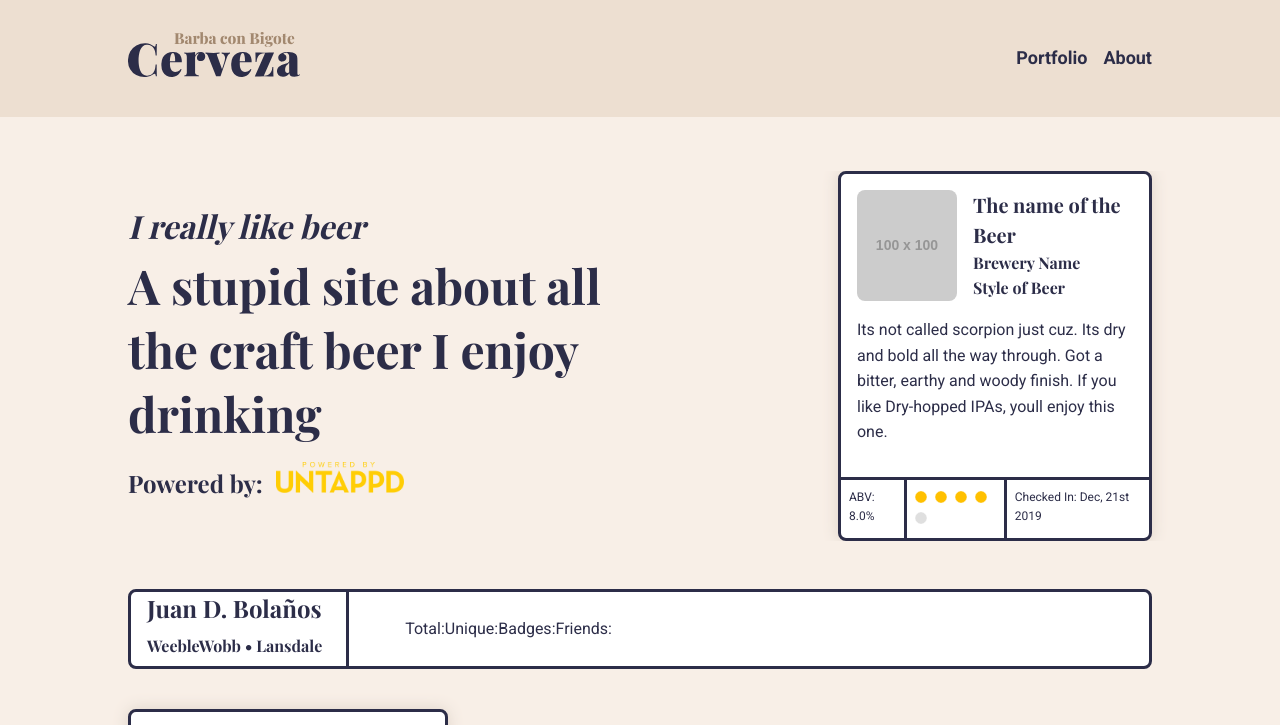
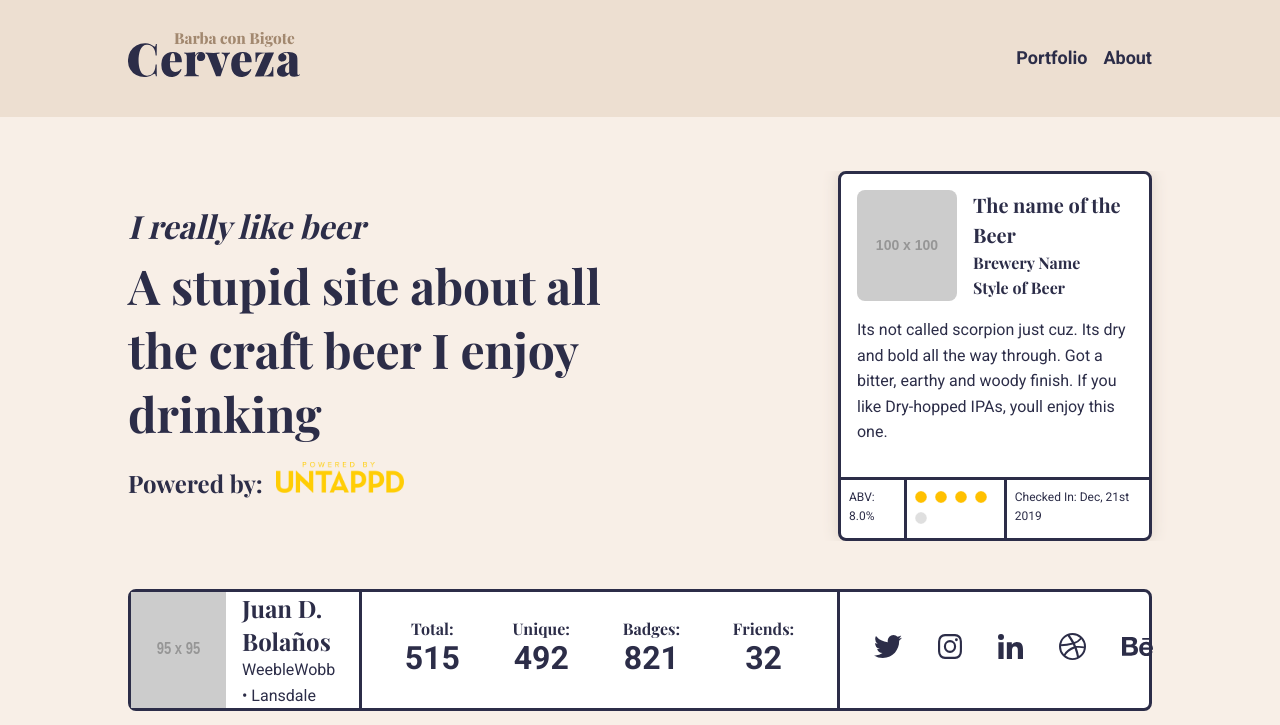
Before and after one commit to WeebleWobb/barba-cerveza, a website: page src/index.html in a window 1280 px wide. Shown: the top 725 px of the page. Drawn offline with nearby package versions, Linux system fonts and the light colour scheme; placeholder pictures from the web are drawn by us; a web font is replaced by a local one.

Commit message:
Profile component dev and style

```diff
--- a/src/index.html
+++ b/src/index.html
@@ -76,32 +76,30 @@
       </div>
     </section>
     <!-- Profile stats Section -->
-    <section class="profile">
-      <div class="container">
+    <section class="profile container">
       <div class="profile__info">
-          <img src="" alt="">
+        <img src="https://via.placeholder.com/95" alt="Profile Picture">
         <div>
           <h4>Juan D. Bolaños </h4>
-            <h6>WeebleWobb  •  Lansdale</h6>
+          <p>WeebleWobb  •  Lansdale</p>
         </div>
       </div>
       <div class="profile__stats">
         <ul>
-            <li>Total:</li>
-            <li>Unique:</li>
-            <li>Badges:</li>
-            <li>Friends:</li>
+          <li>Total:<span class="profile__stats--number">515</span></li>
+          <li>Unique:<span class="profile__stats--number">492</span></li>
+          <li>Badges:<span class="profile__stats--number">821</span></li>
+          <li>Friends:<span class="profile__stats--number">32</span></li>
         </ul>
       </div>
       <div class="profile__social">
         <ul>
-            <li></li>
-            <li></li>
-            <li></li>
-            <li></li>
-            <li></li>
+          <li><img src="./assets/social/twitter.svg" alt="Twitter"></li>
+          <li><img src="./assets/social/instagram.svg" alt="Instagram"></li>
+          <li><img src="./assets/social/linkedin.svg" alt="LinkedIn"></li>
+          <li><img src="./assets/social/dribbble.svg" alt="Dribbble"></li>
+          <li><img src="./assets/social/behance.svg" alt="Behance"></li>
         </ul>
-        </div>
       </div>
     </section>
     <!-- Checkins Sections -->
--- /dev/null
+++ b/src/scss/components/_profile.scss
@@ -0,0 +1,62 @@
+.profile {
+  margin-bottom: 40px;
+  display: flex;
+  flex-direction: row;
+  background-color: #ffffff;
+  border: 3px solid #2C2D48;
+  border-radius: .5rem;
+
+  &__info {
+    display: flex;
+    flex-direction: row;
+    border-right: 3px solid #2C2D48;
+
+    & > div {
+      align-self: center;
+      margin: 0 1.5rem 0 1rem;
+    }
+
+    h4, p {
+      margin-bottom: 0;
+    }
+  }
+
+ &__stats, &__social {
+    padding: 0 1rem;
+    display: flex;
+
+    ul {
+      list-style: none;
+      display: flex;
+      flex-direction: row;
+      margin: 0;
+      padding: 0;
+      align-items: center;
+    }
+
+  }
+
+  &__stats {
+    border-right: 3px solid #2C2D48;
+
+    li {
+      padding: 0 1.65rem;
+      text-align: center;
+      font-family: 'Playfair Display', 'Times New Roman', Times, serif;
+    }
+
+    &--number {
+      font-family: "Roboto", "HelveticaNeue", "Helvetica Neue", Helvetica, Arial, sans-serif;
+      font-size: 2rem;
+      font-weight: 700;
+      display: block;
+      margin-top: -.5rem;
+      clear: left;
+    }
+  }
+
+  &__social li {
+    padding: 0 1.125rem;
+  }
+
+}
--- a/src/scss/style.scss
+++ b/src/scss/style.scss
@@ -4,14 +4,14 @@
 	'base/mixins',
 	'base/globals',
 	'base/grid',
-	'base/spacing',
 	'base/utilities';
 
 // Component styles
 @import 'components/main-header',
 	'components/buttons-link',
 	'components/hero',
-	'components/checkin';
+	'components/checkin',
+	'components/profile';
 
 // Page specific styles
 @import 'layouts/base',
```
Also changed, not shown: src/assets/social/Behance.svg (added), src/assets/social/Dribbble.svg (added), src/assets/social/Instagram.svg (added), src/assets/social/LinkedIn.svg (added), src/assets/social/Twitter.svg (added), src/css/style.css. Lines whose indentation alone changed are shown as unchanged.
